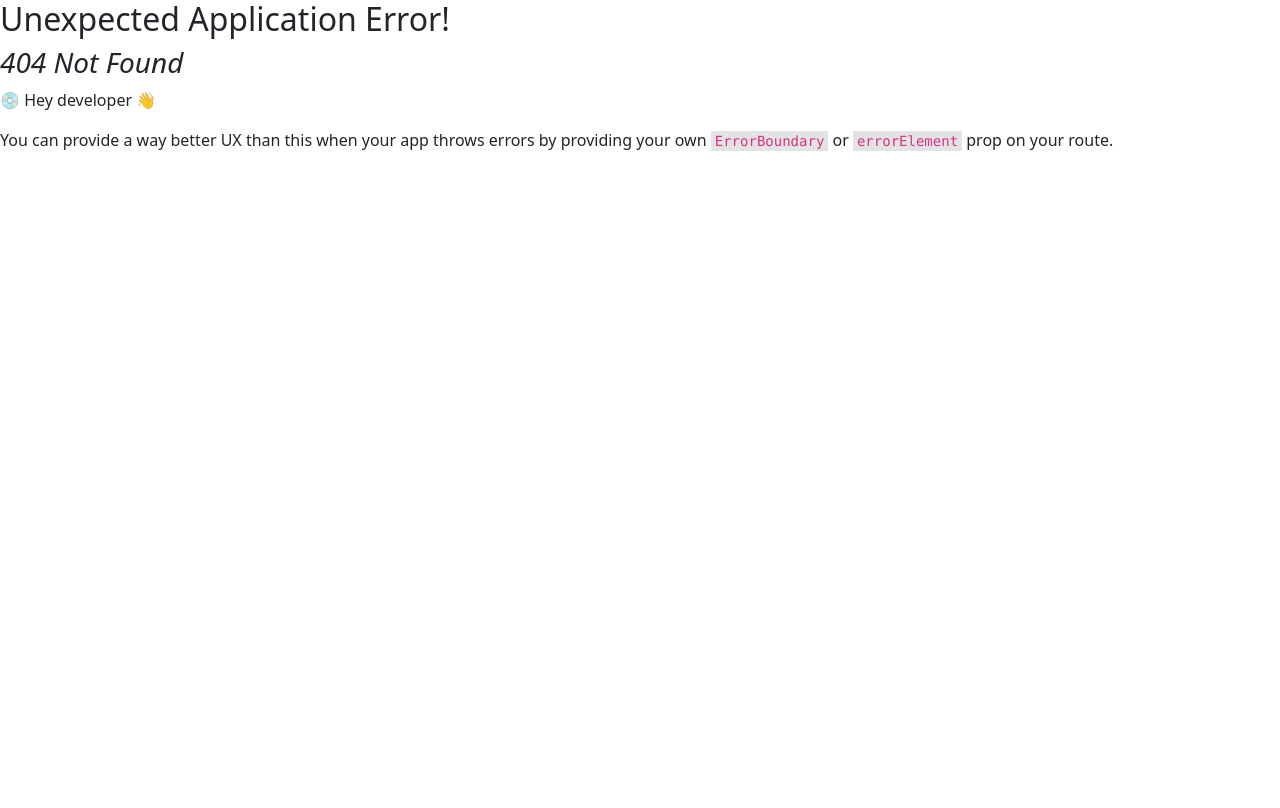
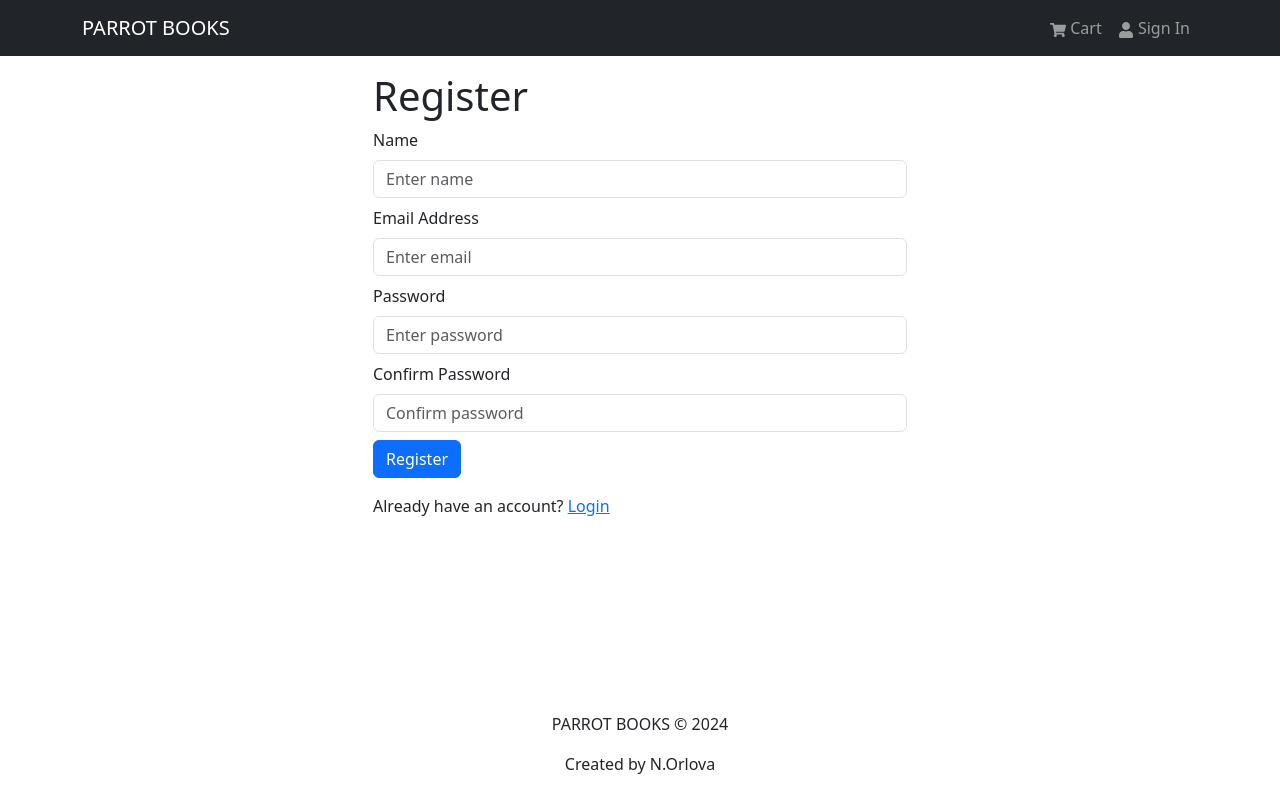
Before and after one commit to nataliia-orlova/bookshop-v-3, a React (Create React App) app in the folder frontend/: page /register in a window 1280 px wide. Before the commit this address had no page. Built offline with nearby package versions, Linux system fonts and the light colour scheme.

Commit message:
add logout and register functionality

```diff
--- a/frontend/src/components/Header.jsx
+++ b/frontend/src/components/Header.jsx
@@ -1,12 +1,32 @@
 import { Badge, Navbar, Nav, Container, NavDropdown } from 'react-bootstrap';
+import { useNavigate } from 'react-router-dom';
 import { FaShoppingCart, FaUser } from 'react-icons/fa';
 import { LinkContainer } from 'react-router-bootstrap';
-import { useSelector } from 'react-redux';
+import { useSelector, useDispatch } from 'react-redux';
+import { useLogoutMutation } from '../slices/usersApiSlice';
+import { logout } from '../slices/authSlice';
 const Header = () => {
     //  destructure what you need from the store
     const { cartItems } = useSelector((state) => state.cart);
     const { userInfo } = useSelector((state) => state.auth);
-    const logoutHandler = () => {};
+
+    const dispatch = useDispatch();
+    const navigate = useNavigate();
+
+    const [logoutApiCall] = useLogoutMutation();
+
+    const logoutHandler = async () => {
+        try {
+            await logoutApiCall().unwrap();
+            dispatch(logout());
+            // here we need to reset cart state for when a user logs out so the next
+            // user doesn't inherit the previous users cart and shipping
+
+            navigate('/login');
+        } catch (error) {
+            console.error(error);
+        }
+    };
     return (
         <header>
             <Navbar bg='dark' variant='dark' expand='lg' collapseOnSelect>
--- a/frontend/src/index.js
+++ b/frontend/src/index.js
@@ -16,6 +16,7 @@ import HomeScreen from './screens/HomeScreen';
 import ProductScreen from './screens/ProductScreen';
 import CartScreen from './screens/CartScreen';
 import LoginScreen from './screens/LoginScreen';
+import RegisterScreen from './screens/RegisterScreen';
 
 const router = createBrowserRouter(
     createRoutesFromElements(
@@ -24,6 +25,7 @@ const router = createBrowserRouter(
             <Route path='/product/:id' element={<ProductScreen />} />
             <Route path='/cart' element={<CartScreen />} />
             <Route path='/login' element={<LoginScreen />} />
+            <Route path='/register' element={<RegisterScreen />} />
         </Route>
     )
 );
--- /dev/null
+++ b/frontend/src/screens/RegisterScreen.jsx
@@ -0,0 +1,115 @@
+import { useState, useEffect } from 'react';
+import { Link, useLocation, useNavigate } from 'react-router-dom';
+import { Form, Button, Row, Col } from 'react-bootstrap';
+import { useDispatch, useSelector } from 'react-redux';
+import Loader from '../components/Loader';
+import FormContainer from '../components/FormContainer';
+
+import { useRegisterMutation } from '../slices/usersApiSlice';
+import { setCredentials } from '../slices/authSlice';
+import { toast } from 'react-toastify';
+
+const RegisterScreen = () => {
+    const [name, setName] = useState('');
+    const [email, setEmail] = useState('');
+    const [password, setPassword] = useState('');
+    const [confirmPassword, setConfirmPassword] = useState('');
+
+    const dispatch = useDispatch();
+    const navigate = useNavigate();
+
+    const [register, { isLoading }] = useRegisterMutation();
+
+    const { userInfo } = useSelector((state) => state.auth);
+
+    const { search } = useLocation();
+    const sp = new URLSearchParams(search);
+    const redirect = sp.get('redirect') || '/';
+
+    useEffect(() => {
+        if (userInfo) {
+            navigate(redirect);
+        }
+    }, [navigate, redirect, userInfo]);
+
+    const submitHandler = async (e) => {
+        e.preventDefault();
+
+        if (password !== confirmPassword) {
+            toast.error('Passwords do not match');
+        } else {
+            try {
+                const res = await register({ name, email, password }).unwrap();
+                dispatch(setCredentials({ ...res }));
+                navigate(redirect);
+            } catch (err) {
+                toast.error(err?.data?.message || err.error);
+            }
+        }
+    };
+
+    return (
+        <FormContainer>
+            <h1>Register</h1>
+            <Form onSubmit={submitHandler}>
+                <Form.Group className='my-2' controlId='name'>
+                    <Form.Label>Name</Form.Label>
+                    <Form.Control
+                        type='name'
+                        placeholder='Enter name'
+                        value={name}
+                        onChange={(e) => setName(e.target.value)}
+                    ></Form.Control>
+                </Form.Group>
+
+                <Form.Group className='my-2' controlId='email'>
+                    <Form.Label>Email Address</Form.Label>
+                    <Form.Control
+                        type='email'
+                        placeholder='Enter email'
+                        value={email}
+                        onChange={(e) => setEmail(e.target.value)}
+                    ></Form.Control>
+                </Form.Group>
+
+                <Form.Group className='my-2' controlId='password'>
+                    <Form.Label>Password</Form.Label>
+                    <Form.Control
+                        type='password'
+                        placeholder='Enter password'
+                        value={password}
+                        onChange={(e) => setPassword(e.target.value)}
+                    ></Form.Control>
+                </Form.Group>
+                <Form.Group className='my-2' controlId='confirmPassword'>
+                    <Form.Label>Confirm Password</Form.Label>
+                    <Form.Control
+                        type='password'
+                        placeholder='Confirm password'
+                        value={confirmPassword}
+                        onChange={(e) => setConfirmPassword(e.target.value)}
+                    ></Form.Control>
+                </Form.Group>
+
+                <Button disabled={isLoading} type='submit' variant='primary'>
+                    Register
+                </Button>
+
+                {isLoading && <Loader />}
+            </Form>
+
+            <Row className='py-3'>
+                <Col>
+                    Already have an account?{' '}
+                    <Link
+                        to={redirect ? `/login?redirect=${redirect}` : '/login'}
+                    >
+                        Login
+                    </Link>
+                </Col>
+            </Row>
+        </FormContainer>
+    );
+};
+
+export default RegisterScreen;
--- a/frontend/src/slices/authSlice.js
+++ b/frontend/src/slices/authSlice.js
@@ -15,9 +15,13 @@ const authSlice = createSlice({
             state.userInfo = action.payload;
             localStorage.setItem('userInfo', JSON.stringify(action.payload));
         },
+        logout: (state, action) => {
+            state.userInfo = null;
+            localStorage.removeItem('userInfo');
+        },
     },
 });
 
-export const { setCredentials } = authSlice.actions;
+export const { setCredentials, logout } = authSlice.actions;
 
 export default authSlice.reducer;
--- a/frontend/src/slices/usersApiSlice.js
+++ b/frontend/src/slices/usersApiSlice.js
@@ -10,7 +10,21 @@ export const usersApiSlice = apiSlice.injectEndpoints({
                 body: data,
             }),
         }),
+        register: builder.mutation({
+            query: (data) => ({
+                url: `${USERS_URL}`,
+                method: 'POST',
+                body: data,
+            }),
+        }),
+        logout: builder.mutation({
+            query: () => ({
+                url: `${USERS_URL}/logout`,
+                method: 'POST',
+            }),
+        }),
     }),
 });
 
-export const { useLoginMutation } = usersApiSlice;
+export const { useLoginMutation, useLogoutMutation, useRegisterMutation } =
+    usersApiSlice;
```
Also changed, not shown: 1 other file (tests, documents, lock files or other folders).
